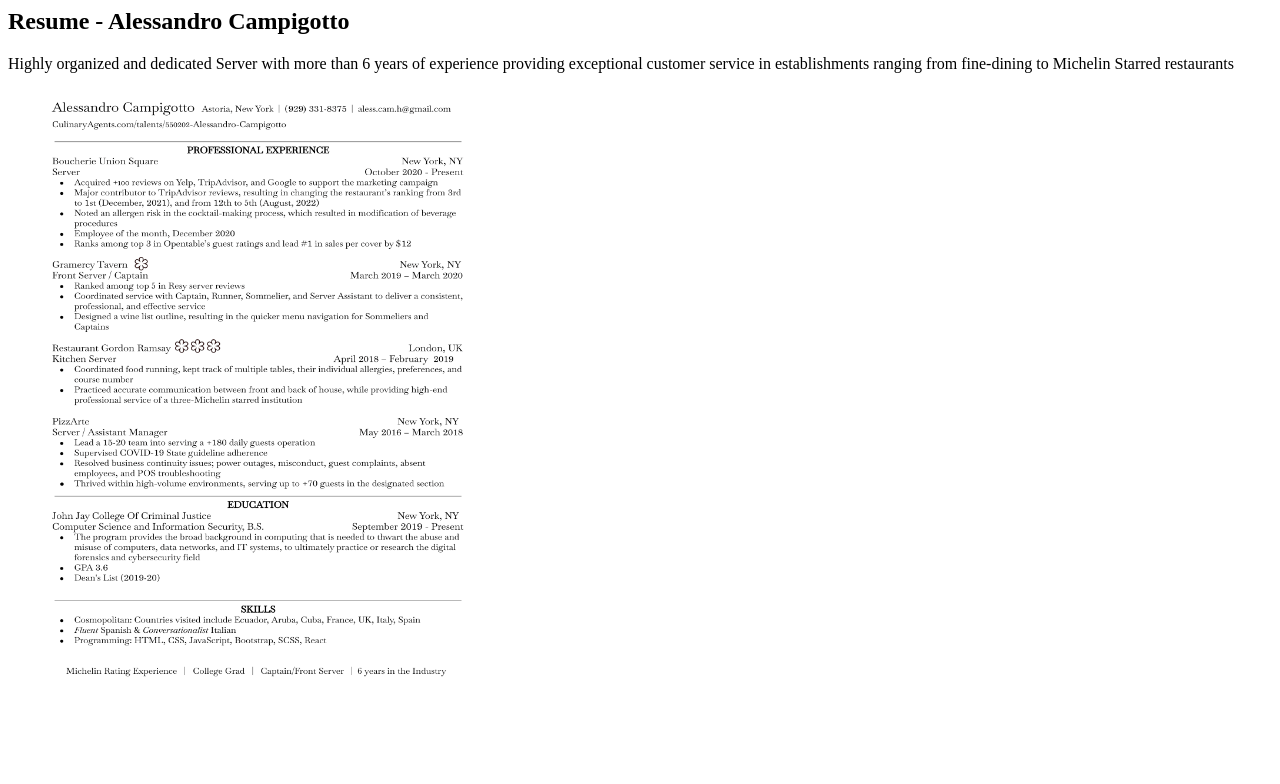
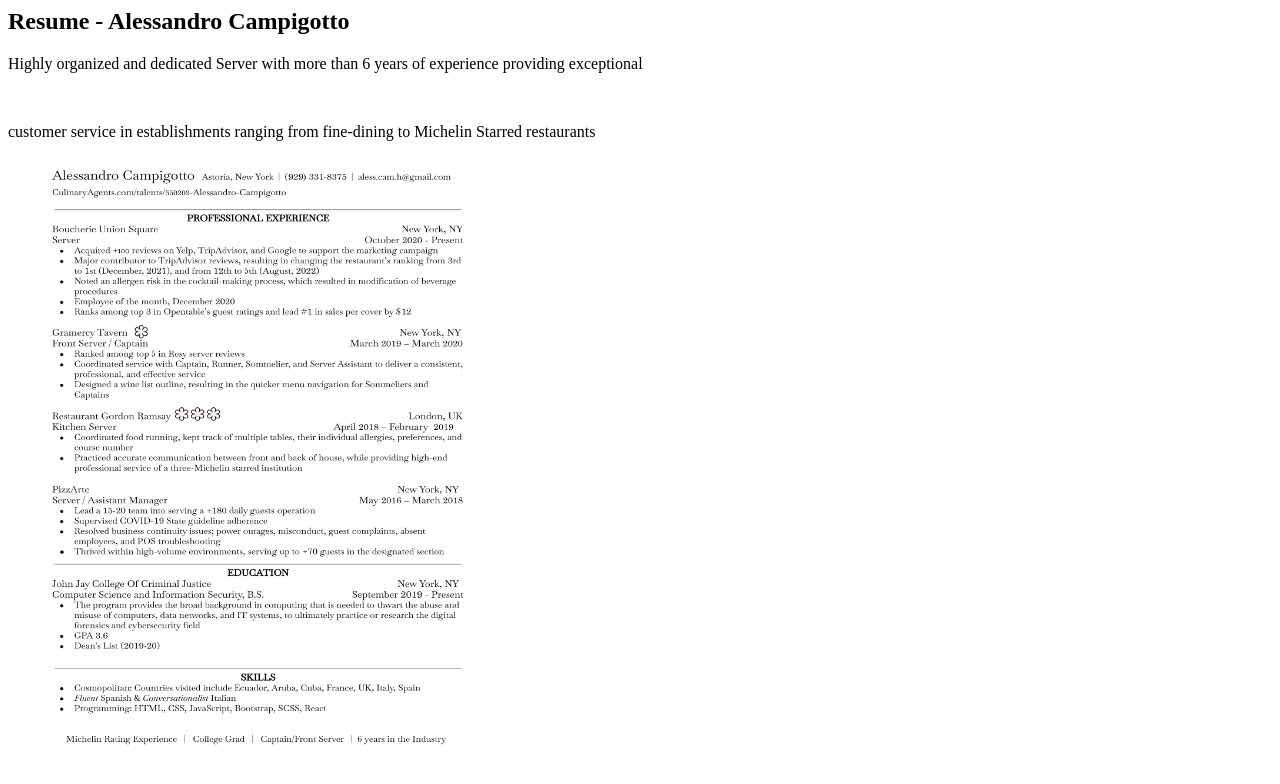
Before and after one commit to aless-x-code/aless-x-code.github.io, a plain HTML site: page index.html in a window 1280 px wide. Drawn offline with Linux system fonts and the light colour scheme.

Commit message:
Update index.html

```diff
--- a/index.html
+++ b/index.html
@@ -2,7 +2,9 @@
 
 <body>
  <h2> Resume - Alessandro Campigotto </h2>
- <p> Highly organized and dedicated Server with more than 6 years of experience providing exceptional customer service in establishments ranging from fine-dining to Michelin Starred restaurants</p>
+ <p> Highly organized and dedicated Server with more than 6 years of experience providing exceptional </p>
+ <br />
+  <p>customer service in establishments ranging from fine-dining to Michelin Starred restaurants</p>
   <img src="https://raw.githubusercontent.com/aless-x-code/aless-x-code.github.io/main/AlessndroC-Resume-1.png" width="500" height="600"/>
 </body>
 
```
